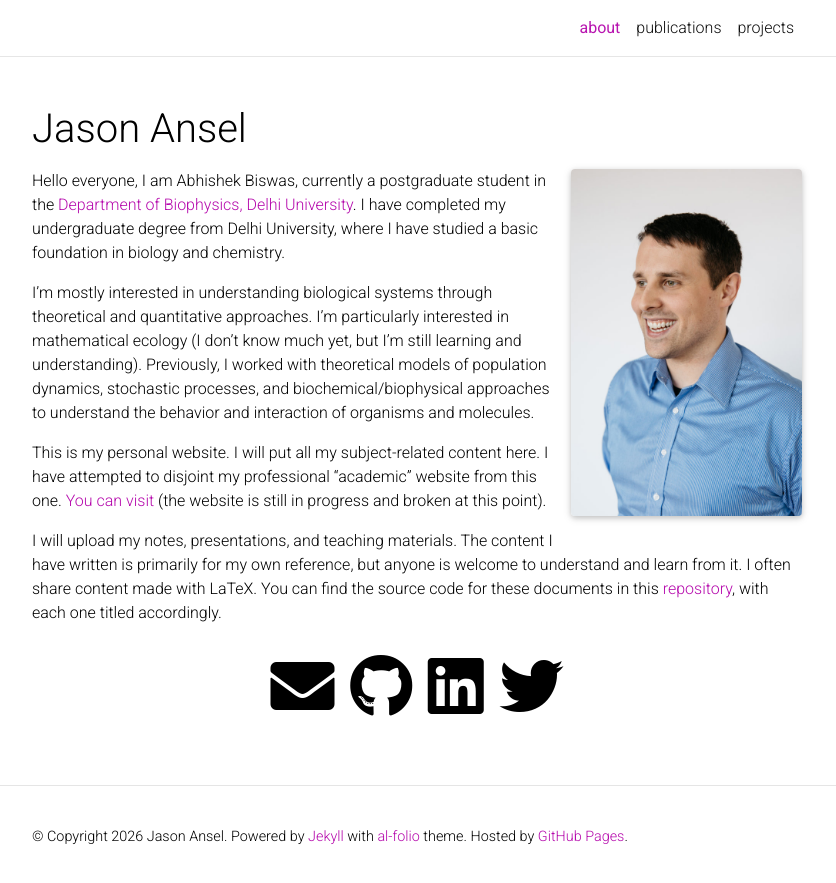
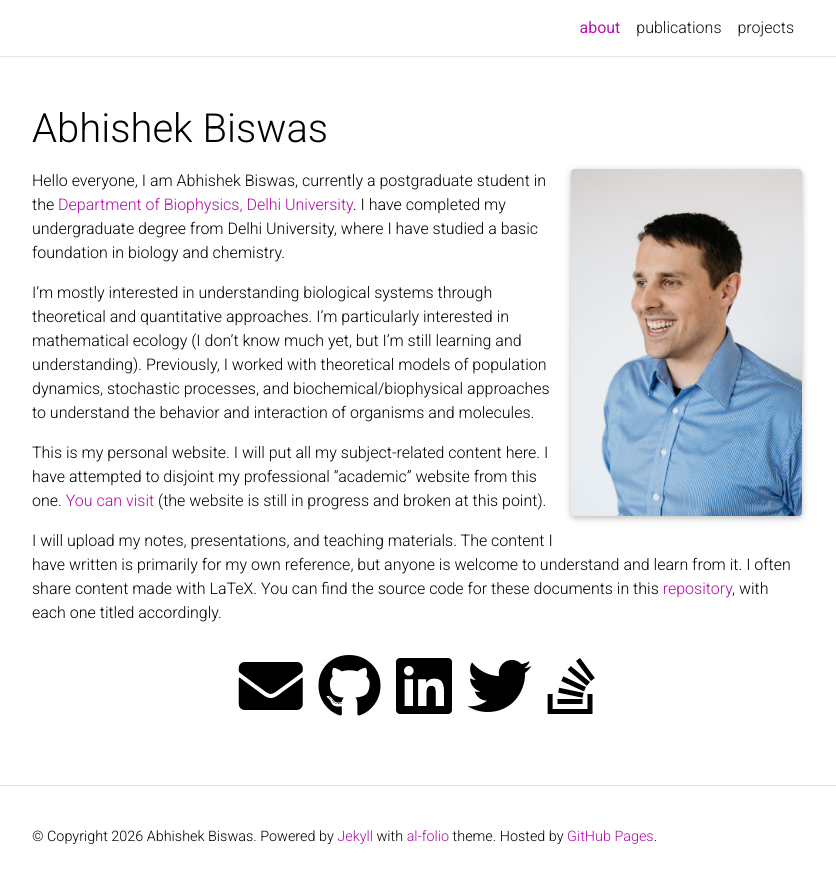
Before and after one commit to Abhishek9824/biophysics, a Jekyll site: the page built from _pages/about.md, in a window 1280 px wide. Shown: the top 883 px of the page, without its empty margins (223-1059 px from the left). Built offline with Jekyll 4.4.1, drawn with Linux system fonts in a browser that asks for light colours; a style sheet for code colours, icons or effects is not loaded.

Commit message:
Change personal details in _config.yml
Updated personal information in the configuration file.

```diff
--- a/_config.yml
+++ b/_config.yml
@@ -2,13 +2,13 @@
 # Site settings
 # -----------------------------------------------------------------------------
 
-title: Jason Ansel
-first_name: Jason
+title: Abhishek Biswas
+first_name: Abhishek
 middle_name:
-last_name: Ansel
-email: jasonansel@jasonansel.com
+last_name: Biswas
+email: abhishekbiswas2006@gmail.com
 description: > # the ">" symbol means to ignore newlines until "footer_text:"
-  Personal website of Jason Ansel.
+  Personal website of Abhishek Biswas.
 footer_text: >
   Powered by <a href="https://jekyllrb.com/" target="_blank">Jekyll</a> with <a href="https://github.com/alshedivat/al-folio">al-folio</a> theme.
   Hosted by <a href="https://pages.github.com/" target="_blank">GitHub Pages</a>.
@@ -68,13 +68,14 @@ og_image: # The site-wide (default for all links) Open Graph preview image
 # Social integration
 # -----------------------------------------------------------------------------
 
-github_username: jansel # your GitHub user name
+github_username: Abhishek9824 # your GitHub user name
 gitlab_username: # your GitLab user name
-twitter_username: jansel0 # your Twitter handle
+twitter_username: Abhishekk0099
+ # your Twitter handle
 mastodon_username: # your mastodon instance+username in the format instance.tld/@username
-linkedin_username: jansel # your LinkedIn user name
+linkedin_username: abhishek-biswas2006 # your LinkedIn user name
 telegram_username: # your Telegram user name
-scholar_userid: jDNYtP0AAAAJ  # your Google Scholar ID
+scholar_userid: # your Google Scholar ID
 semanticscholar_id: # your Semantic Scholar ID
 whatsapp_number: # your WhatsApp number (full phone number in international format. Omit any zeroes, brackets, or dashes when adding the phone number in international format.)
 orcid_id: # your ORCID ID
@@ -87,7 +88,7 @@ work_url: # work page URL
 keybase_username: # your keybase user name
 wikidata_id: # your wikidata id
 dblp_url: # your DBLP profile url
-stackoverflow_id: # your stackoverflow id
+stackoverflow_id: Abhishek B. # your stackoverflow id
 kaggle_id: # your kaggle id
 lastfm_id: # your lastfm id
 spotify_id: # your spotify id
```
